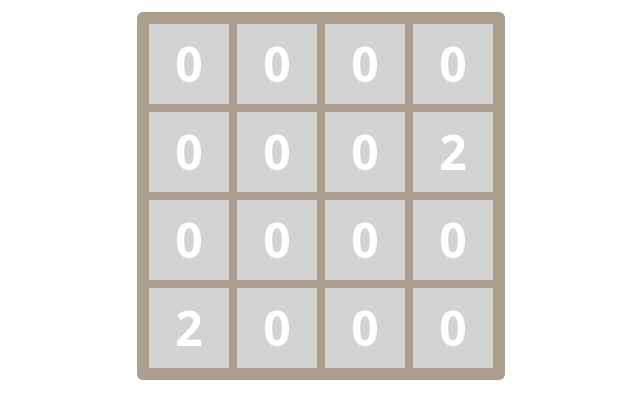
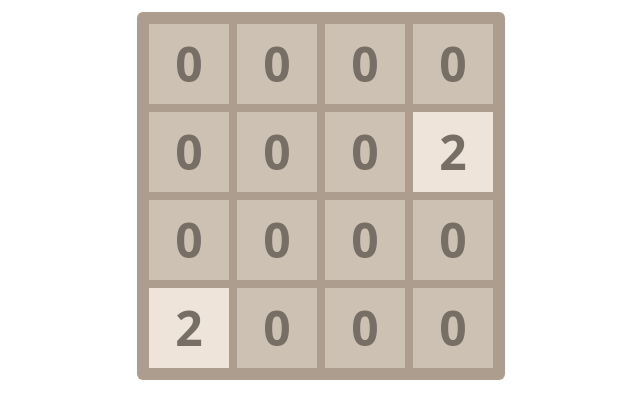
Before and after one commit to shinbae93/2048, a React (Create React App) app: page / in a window 1280 px wide. Shown: the top 418 px of the page, without its empty margins (319-959 px from the left). Built offline with nearby package versions, Linux system fonts and the light colour scheme.

Commit message:
feat: add styling

```diff
--- a/src/App.tsx
+++ b/src/App.tsx
@@ -42,8 +42,10 @@ function App() {
         return
     }
 
-    addNewNumber(newBoard)
-    setData(newBoard)
+    if (newBoard.toString() !== data.toString()) {
+      addNewNumber(newBoard)
+      setData(newBoard)
+    }
   }
 
   function initialize() {
--- /dev/null
+++ b/src/common/constants.ts
@@ -0,0 +1,16 @@
+export const tileStyles: {
+  [key: number]: { backgroundColor: string; color: string }
+} = {
+  0: { backgroundColor: '#cdc1b4', color: '#776e65' },
+  2: { backgroundColor: '#eee4da', color: '#776e65' },
+  4: { backgroundColor: '#ede0c8', color: '#776e65' },
+  8: { backgroundColor: '#f2b179', color: '#f9f6f2' },
+  16: { backgroundColor: '#f59563', color: '#f9f6f2' },
+  32: { backgroundColor: '#f67c5f', color: '#f9f6f2' },
+  64: { backgroundColor: '#f65e3b', color: '#f9f6f2' },
+  128: { backgroundColor: '#edcf72', color: '#f9f6f2' },
+  256: { backgroundColor: '#edcc61', color: '#f9f6f2' },
+  512: { backgroundColor: '#edc850', color: '#f9f6f2' },
+  1024: { backgroundColor: '#edc53f', color: '#f9f6f2' },
+  2048: { backgroundColor: '#edc22e', color: '#f9f6f2' },
+} as const
--- a/src/components/Block.tsx
+++ b/src/components/Block.tsx
@@ -1,10 +1,14 @@
+import { getBlockStyle } from '../utils'
+
 interface Props {
   num: number
 }
 
 export const Block = ({ num }: Props) => {
   return (
-    <div className="w-20 h-20 bg-[lightgray] m-1 flex justify-center items-center text-5xl font-bold text-white">
+    <div
+      className="w-20 h-20 bg-[lightgray] m-1 flex justify-center items-center text-5xl font-bold text-white"
+      style={getBlockStyle(num)}>
       {num}
     </div>
   )
--- /dev/null
+++ b/src/utils/index.ts
@@ -0,0 +1,4 @@
+import { tileStyles } from '../common/constants'
+
+export const getBlockStyle = (value: number) =>
+  tileStyles[value] || { backgroundColor: '#3c3a32', color: '#f9f6f2' }
```
